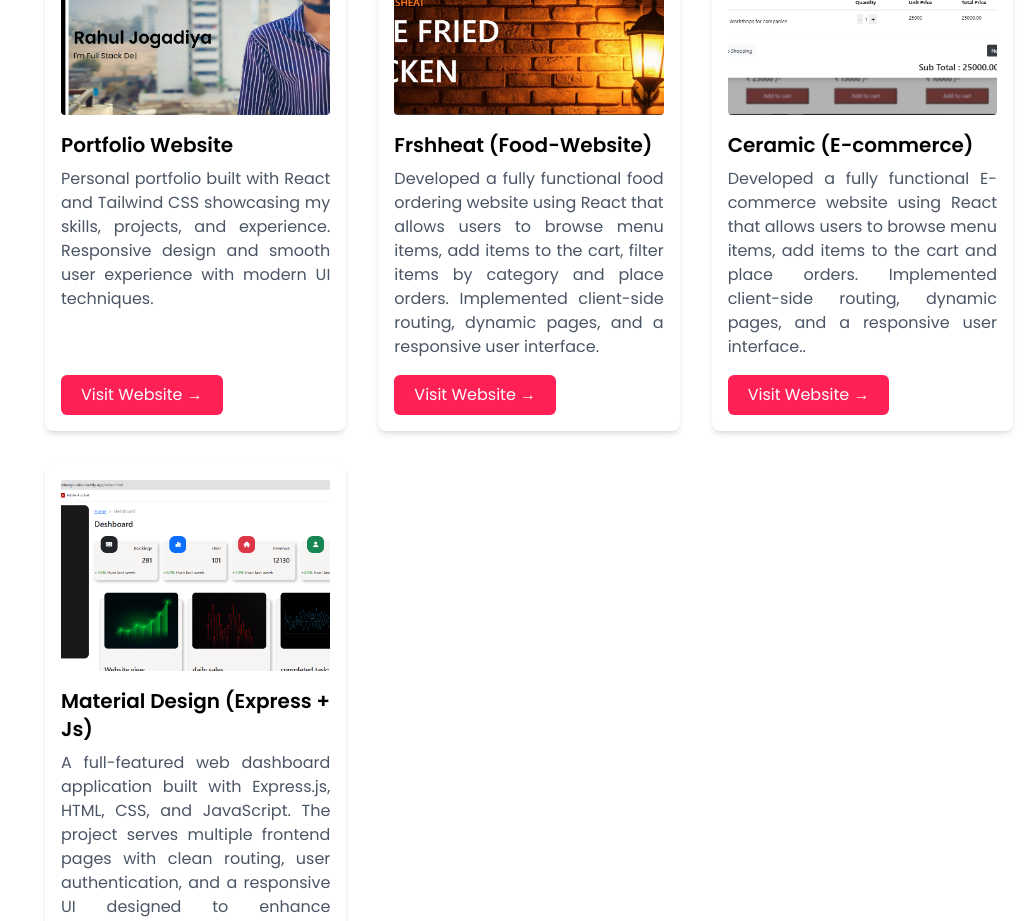
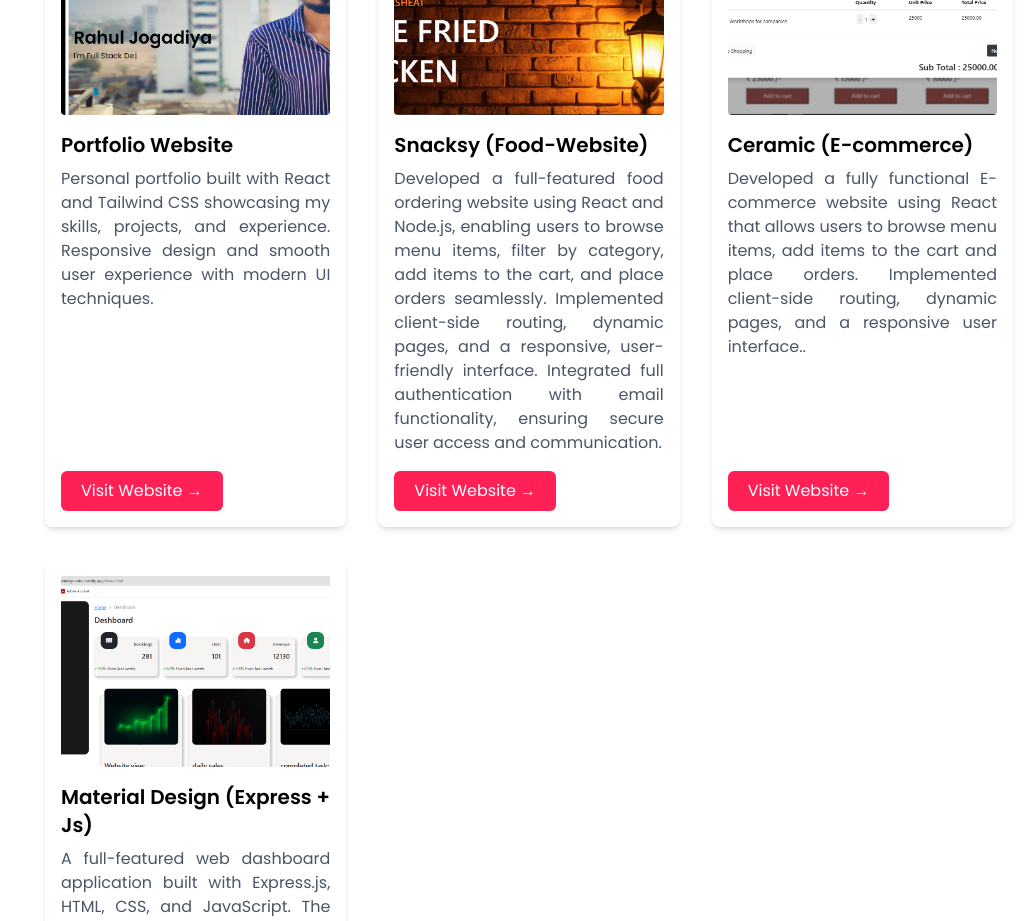
Before and after one commit to Rahul-07-7/rahul-portfolio, a React (Vite) app in the folder client/: page / in a window 1280 px wide. Shown: the part 2840-3761 px from the top of the page, without its empty margins (251-1280 px from the left). Built offline with nearby package versions, Linux system fonts and the light colour scheme.

Commit message:
web name changed

```diff
--- a/client/src/component/Portfolio.jsx
+++ b/client/src/component/Portfolio.jsx
@@ -13,11 +13,11 @@ const projects = [
       "Personal portfolio built with React and Tailwind CSS showcasing my skills, projects, and experience. Responsive design and smooth user experience with modern UI techniques.",
   },
   {
-    title: "Frshheat (Food-Website)",
+    title: "Snacksy (Food-Website)",
     image: Fresheat,
-    link: "https://freshheat.netlify.app/",
+    link: "https://snacksy.netlify.app/",
     description:
-      "Developed a fully functional food ordering website using React that allows users to browse menu items, add items to the cart, filter items by category and place orders. Implemented client-side routing, dynamic pages, and a responsive user interface.",
+      "Developed a full-featured food ordering website using React and Node.js, enabling users to browse menu items, filter by category, add items to the cart, and place orders seamlessly. Implemented client-side routing, dynamic pages, and a responsive, user-friendly interface. Integrated full authentication with email functionality, ensuring secure user access and communication.",
   },
   {
     title: "Ceramic (E-commerce)",
```
